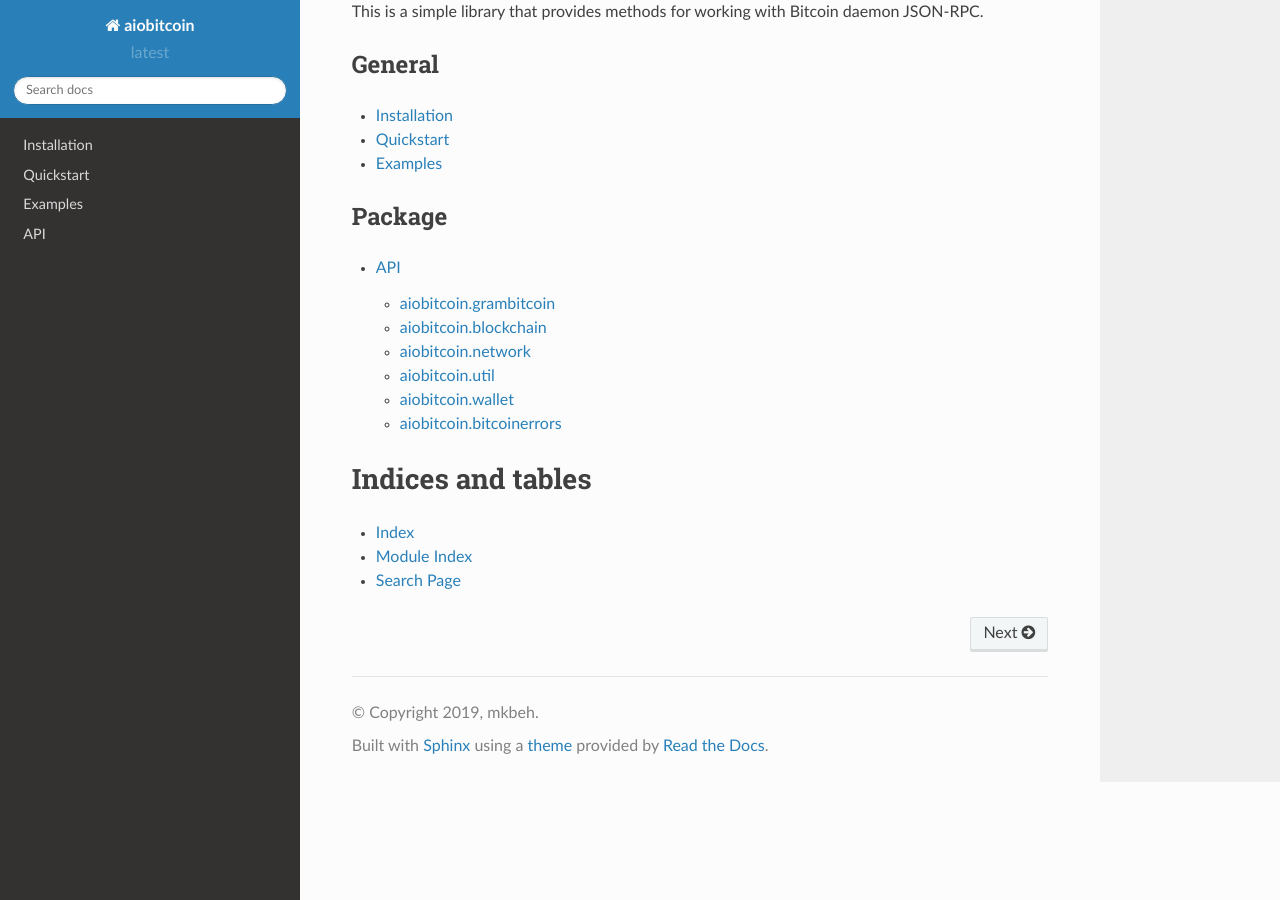
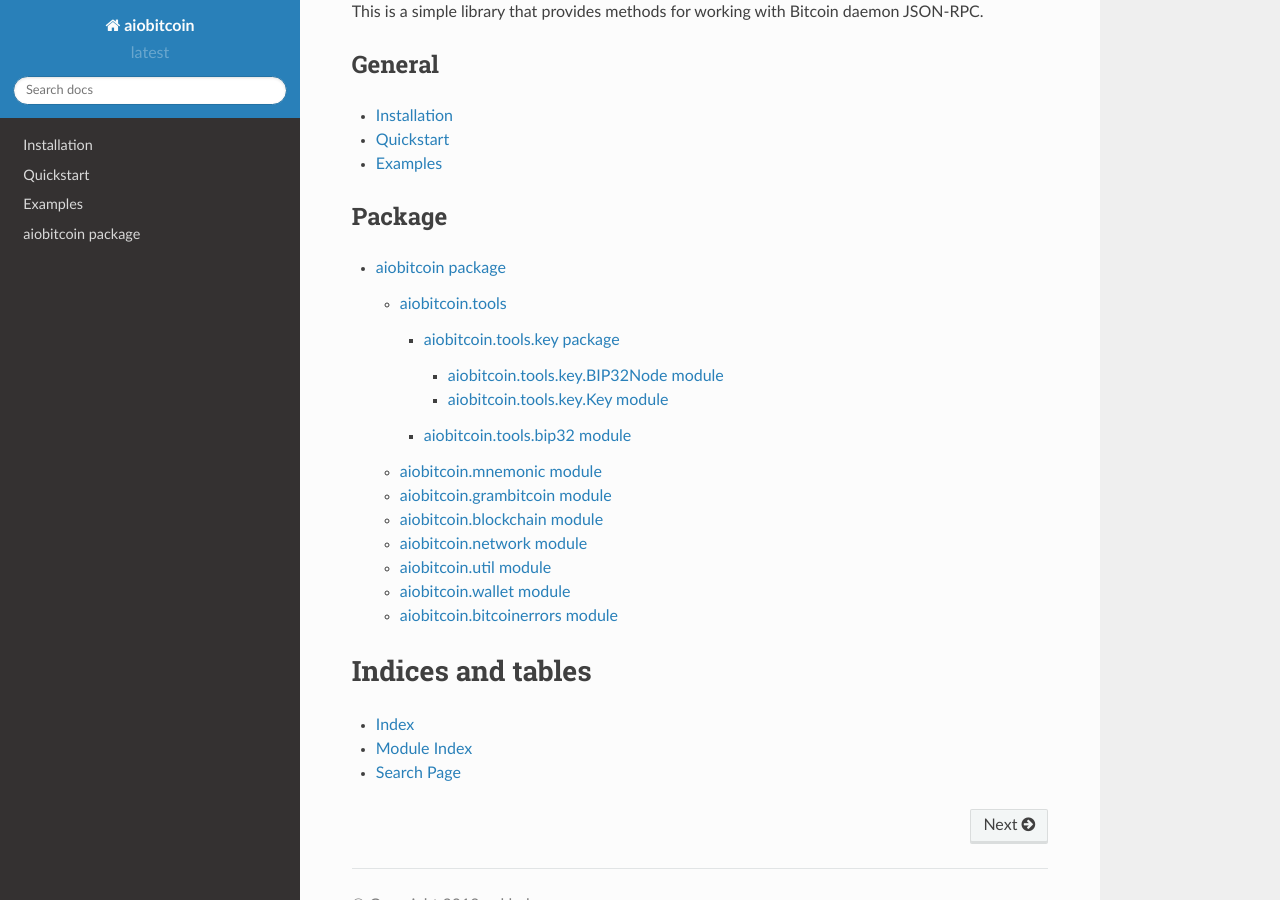
Before and after one commit to mkbeh/aiobitcoin, a Sphinx documentation site: the page built from docs/index.rst, in a window 1280 px wide and 900 px high, scrolled down 624 px. Built offline with Sphinx 7.4.7 and the Read the Docs theme 2.0.0, drawn with Linux system fonts in a browser that asks for light colours.

Commit message:
Updated docs

```diff
--- a/aiobitcoin/__init__.py
+++ b/aiobitcoin/__init__.py
@@ -6,5 +6,5 @@ __all__ = [
     'util',
     'bitcoinerrors',
     'mnemonic',
-    'tools'
+    'tools',
 ]
--- a/docs/index.rst
+++ b/docs/index.rst
@@ -46,9 +46,9 @@ General
 Package
 -------
 .. toctree::
-   :maxdepth: 4
+   :maxdepth: 5
 
-   aiobitcoin
+   source/aiobitcoin
 
 Indices and tables
 ==================
--- /dev/null
+++ b/docs/source/aiobitcoin.rst
@@ -0,0 +1,64 @@
+aiobitcoin package
+==================
+
+
+.. toctree::
+
+   aiobitcoin.tools
+
+
+aiobitcoin.mnemonic module
+--------------------------
+
+.. automodule:: aiobitcoin.mnemonic
+   :members:
+   :undoc-members:
+   :show-inheritance:
+
+aiobitcoin.grambitcoin module
+-----------------------------
+
+.. automodule:: aiobitcoin.grambitcoin
+   :members:
+   :undoc-members:
+   :show-inheritance:
+
+aiobitcoin.blockchain module
+----------------------------
+
+.. automodule:: aiobitcoin.blockchain
+   :members:
+   :undoc-members:
+   :show-inheritance:
+
+aiobitcoin.network module
+-------------------------
+
+.. automodule:: aiobitcoin.network
+   :members:
+   :undoc-members:
+   :show-inheritance:
+
+aiobitcoin.util module
+----------------------
+
+.. automodule:: aiobitcoin.util
+   :members:
+   :undoc-members:
+   :show-inheritance:
+
+aiobitcoin.wallet module
+------------------------
+
+.. automodule:: aiobitcoin.wallet
+   :members:
+   :undoc-members:
+   :show-inheritance:
+
+aiobitcoin.bitcoinerrors module
+-------------------------------
+
+.. automodule:: aiobitcoin.bitcoinerrors
+   :members:
+   :undoc-members:
+   :show-inheritance:
--- /dev/null
+++ b/docs/source/aiobitcoin.tools.key.rst
@@ -0,0 +1,19 @@
+aiobitcoin.tools.key package
+============================
+
+aiobitcoin.tools.key.BIP32Node module
+-------------------------------------
+
+.. automodule:: aiobitcoin.tools.key.BIP32Node
+   :members:
+   :undoc-members:
+   :show-inheritance:
+
+
+aiobitcoin.tools.key.Key module
+-------------------------------
+
+.. automodule:: aiobitcoin.tools.key.Key
+   :members:
+   :undoc-members:
+   :show-inheritance:
--- /dev/null
+++ b/docs/source/aiobitcoin.tools.rst
@@ -0,0 +1,16 @@
+aiobitcoin.tools
+========================
+
+
+.. toctree::
+
+   aiobitcoin.tools.key
+
+
+aiobitcoin.tools.bip32 module
+-----------------------------
+
+.. automodule:: aiobitcoin.tools.bip32
+   :members:
+   :undoc-members:
+   :show-inheritance:
--- a/setup.py
+++ b/setup.py
@@ -7,7 +7,7 @@ with open("README.md", "r") as fh:
 
 setup(
     name='aiobitcoin',
-    version='0.74.13',
+    version='0.75.13',
     description='Bitcoin lib for working with Bitcoin RPC.',
     author='mkbeh',
     author_email='mkbehforever@gmail.com',
```
Also changed, not shown: docs/aiobitcoin.rst (deleted, +0 -49 lines), 2 other files.
